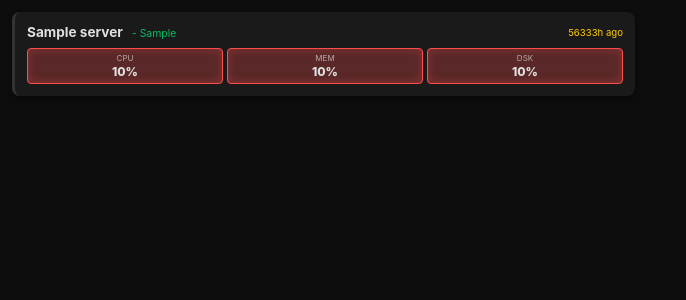
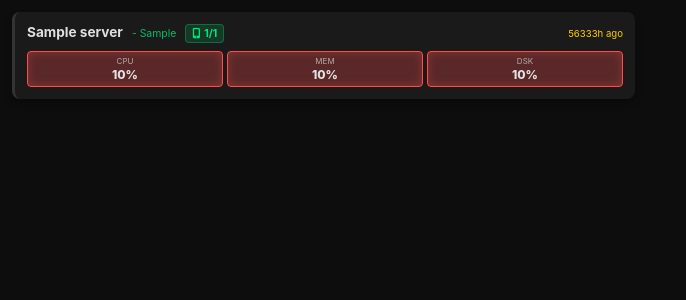
Before and after one commit to service0427/aws_qewr-monitoring-server, a FastAPI app: page / in a window 1280 px wide. Shown: the part 47-347 px from the top of the page, without its empty margins (0-686 px from the left). Run offline with FastAPI, Linux system fonts and the light colour scheme; tables that the repository leaves empty hold one stand-in row (values such as "Sample post").

Commit message:
Add expected and current ADB device count tracking, UI alert styling, and installer improvements

```diff
--- a/main.py
+++ b/main.py
@@ -36,6 +36,7 @@ class PingRequest(BaseModel):
     disk_usage: float
     uptime: str
     specs: str = "{}"
+    current_devices: int = 0
 
 # Telegram Alert Function
 async def send_telegram_alert(message: str):
@@ -71,6 +72,7 @@ async def receive_ping(data: PingRequest, db: Session = Depends(get_db)):
     server.disk_usage = data.disk_usage
     server.uptime = data.uptime
     server.specs = data.specs
+    server.current_devices = data.current_devices
 
     # 3. Save historical metric
     metric = models.Metric(
@@ -113,6 +115,7 @@ class AlertSettingsRequest(BaseModel):
     mem_alert_enabled: bool
     disk_alert_enabled: bool
     remote_access_type: int
+    expected_devices: int = 0
 
 @app.post("/api/servers/{server_id}/alert_settings")
 def update_alert_settings(server_id: int, data: AlertSettingsRequest, db: Session = Depends(get_db)):
@@ -127,6 +130,7 @@ def update_alert_settings(server_id: int, data: AlertSettingsRequest, db: Sessio
     server.mem_alert_enabled = 1 if data.mem_alert_enabled else 0
     server.disk_alert_enabled = 1 if data.disk_alert_enabled else 0
     server.remote_access_type = data.remote_access_type
+    server.expected_devices = data.expected_devices
 
     db.commit()
     return {"status": "ok"}
--- a/models.py
+++ b/models.py
@@ -36,6 +36,8 @@ class Server(Base):
     uptime = Column(String(100), default="unknown")
     specs = Column(Text, nullable=True) # Detailed specs in JSON string
     memo = Column(String(255), nullable=True) # Manual note (e.g., location)
+    expected_devices = Column(Integer, default=0)
+    current_devices = Column(Integer, default=0)
 
     # Alert Settings
     cpu_threshold = Column(Float, default=90.0)
--- a/static/script.js
+++ b/static/script.js
@@ -47,12 +47,18 @@ async function updateDashboard() {
             const isMemAlert = server.mem_alert_enabled && server.mem_usage > server.mem_threshold;
             const isDiskAlert = server.disk_alert_enabled && server.disk_usage > server.disk_threshold;
 
+            const adbMismatch = server.expected_devices > 0 && server.current_devices !== server.expected_devices;
+            const adbBadge = server.expected_devices > 0
+                ? `<span class="adb-badge ${adbMismatch ? 'mismatch' : 'match'}"><i class="fas fa-mobile-alt"></i> ${server.current_devices}/${server.expected_devices}</span>`
+                : (server.current_devices > 0 ? `<span class="adb-badge match"><i class="fas fa-mobile-alt"></i> ${server.current_devices}</span>` : '');
+
             return `
-                <div class="server-card ${server.status}" onclick="showDetails(${server.id})">
+                <div class="server-card ${server.status} ${adbMismatch ? 'adb-warning' : ''}" onclick="showDetails(${server.id})">
                     <div class="server-name">
                         <span>
                             ${server.name}
                             ${server.memo ? `<span class="memo-small"> - ${server.memo}</span>` : ''}
+                            ${adbBadge}
                         </span>
                         <div class="name-right">
                             <span class="time-ago">${getTimeAgo(server.last_ping)}</span>
@@ -118,6 +124,7 @@ function showDetails(serverId) {
     document.getElementById('mem-alert-toggle').checked = !!server.mem_alert_enabled;
     document.getElementById('disk-alert-toggle').checked = !!server.disk_alert_enabled;
     document.getElementById('remote-access-type').value = server.remote_access_type || 0;
+    document.getElementById('expected-devices').value = server.expected_devices || 0;
 
     const remoteSection = document.getElementById('remote-access-section');
     const remoteBtn = document.getElementById('modal-remote-btn');
@@ -144,7 +151,10 @@ function showDetails(serverId) {
         "Status": server.status,
         "Uptime": server.uptime,
         "Last Ping": new Date(server.last_ping).toLocaleString(),
-        "Hardware ID": server.hardware_id
+        "Hardware ID": server.hardware_id,
+        "ADB Devices (Current/Expected)": server.expected_devices > 0
+            ? `${server.current_devices} / ${server.expected_devices}`
+            : `${server.current_devices} (Expected: Not Set)`
     };
     const allInfo = { ...basicInfo, ...specs };
 
@@ -190,7 +200,8 @@ async function saveAlertSettings() {
         cpu_alert_enabled: document.getElementById('cpu-alert-toggle').checked,
         mem_alert_enabled: document.getElementById('mem-alert-toggle').checked,
         disk_alert_enabled: document.getElementById('disk-alert-toggle').checked,
-        remote_access_type: parseInt(document.getElementById('remote-access-type').value)
+        remote_access_type: parseInt(document.getElementById('remote-access-type').value),
+        expected_devices: parseInt(document.getElementById('expected-devices').value) || 0
     };
 
     try {
--- a/static/style.css
+++ b/static/style.css
@@ -359,3 +359,30 @@ input:checked + .slider:before { transform: translateX(22px); }
         gap: 6px;
     }
 }
+
+/* ADB Device Badge and Warning Styles */
+.adb-badge {
+    font-size: 0.65rem;
+    padding: 2px 6px;
+    border-radius: 4px;
+    font-weight: bold;
+    margin-left: 6px;
+    display: inline-flex;
+    align-items: center;
+    gap: 4px;
+}
+.adb-badge.match {
+    background: rgba(0, 230, 118, 0.15);
+    color: var(--success);
+    border: 1px solid rgba(0, 230, 118, 0.3);
+}
+.adb-badge.mismatch {
+    background: rgba(255, 77, 77, 0.2);
+    color: var(--danger);
+    border: 1px solid rgba(255, 77, 77, 0.4);
+    animation: blink 1.5s infinite;
+}
+.server-card.adb-warning {
+    border-left-color: var(--warning) !important;
+    box-shadow: 0 0 10px rgba(255, 204, 0, 0.2);
+}
--- a/templates/index.html
+++ b/templates/index.html
@@ -89,6 +89,10 @@
                             <option value="2">Tailscale IP</option>
                         </select>
                     </div>
+                    <div class="setting-row">
+                        <label>Expected ADB Devices</label>
+                        <input type="number" id="expected-devices" class="small-input" min="0">
+                    </div>
                     <button class="save-btn secondary" onclick="saveAlertSettings()">Save Alert Settings</button>
                 </div>
 
```
Also changed, not shown: GEMINI.md (+7 -2 lines), README.md, 1 other file.
